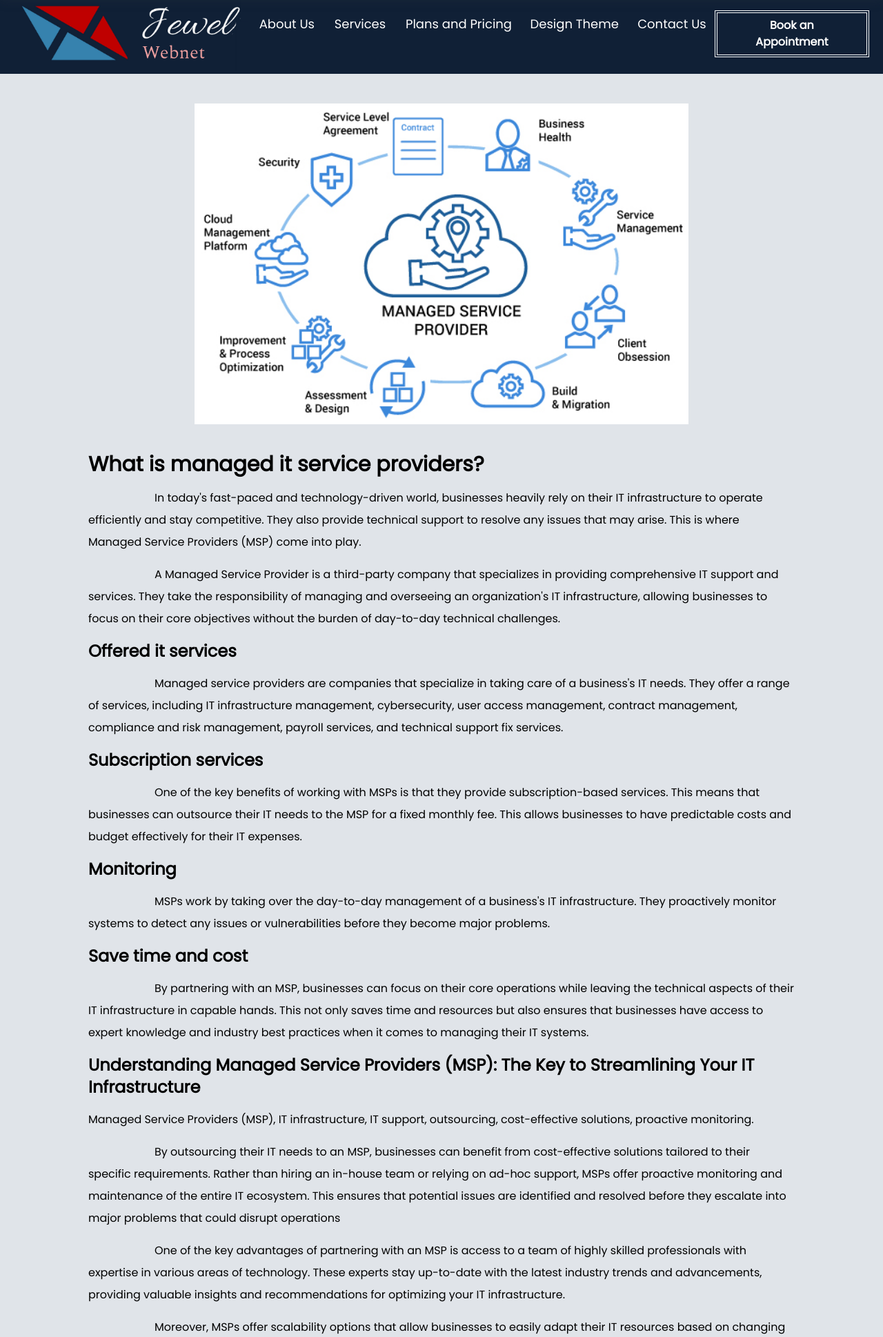
After one commit to vipuls11/Jewelwebnet, a PHP site: the page made by what-is-managed-it-service-providers.php in a window 1280 px wide. The commit adds this page. Shown: the top 1938 px of the page at 69% size. Run offline with PHP 8.4, Linux system fonts and the light colour scheme; some libraries are stand-ins or nearby versions; some web fonts are replaced.

Commit message:
update file

```diff
--- a/blog.php
+++ b/blog.php
@@ -165,6 +165,7 @@
   .blog-card {
     flex-direction: row;
     max-width: 700px;
+
   }
   .blog-card .meta {
     flex-basis: 40%;
@@ -197,7 +198,7 @@
   }
 }
 </style>
-<div>
+<div class="">
 <div class="blog-card">
     <div class="meta">
       <div class="photo" style="background-image: url(https://storage.googleapis.com/chydlx/codepen/blog-cards/image-1.jpg)"></div>
--- /dev/null
+++ b/what-is-managed-it-service-providers.php
@@ -0,0 +1,72 @@
+<?php include("header.php") ?>
+<style>
+    body{
+        background: #e0e4e9;
+    }
+</style>
+<div class="w-[80%] m-auto pt-[150px]">
+    <div class="w-[70%] m-auto mb-10 ">
+        <img src="img/MSP-infographics.jpg" alt="" class="w-full">
+    </div>
+    <div>
+    <h1 class="text-3xl font-extrabold">What is managed it service providers?</h1>
+    <p class="indent-24">
+    In today's fast-paced and technology-driven world, businesses heavily rely on their IT infrastructure to operate efficiently and stay competitive. They also provide technical support to resolve any issues that may arise. This is where Managed Service Providers (MSP) come into play.
+    </p>
+    <p class="indent-24">
+    A Managed Service Provider is a third-party company that specializes in providing comprehensive IT support and services. They take the responsibility of managing and overseeing an organization's IT infrastructure, allowing businesses to focus on their core objectives without the burden of day-to-day technical challenges.
+    </p>
+    </div>
+
+    <div>
+        <h2 class="text-2xl font-extrabold">Offered it services</h2>
+        <p class="indent-24">Managed service providers are companies that specialize in taking care of a business's IT needs. They offer a range of services, including IT infrastructure management, cybersecurity, user access management, contract management, compliance and risk management, payroll services, and technical support fix services.</p>
+    </div>
+
+    <div>
+        <h2 class="text-2xl font-extrabold">Subscription services</h2>
+        <p class="indent-24">One of the key benefits of working with MSPs is that they provide subscription-based services. This means that businesses can outsource their IT needs to the MSP for a fixed monthly fee. This allows businesses to have predictable costs and budget effectively for their IT expenses.</p>
+    </div>
+
+    <div>
+        <h2 class="text-2xl font-extrabold">Monitoring </h2>
+        <p class="indent-24">MSPs work by taking over the day-to-day management of a business's IT infrastructure. They proactively monitor systems to detect any issues or vulnerabilities before they become major problems.</p>
+    </div>
+
+    <div>
+        <h2 class="text-2xl font-extrabold">Save time and cost</h2>
+        <p class="indent-24">
+            By partnering with an MSP, businesses can focus on their core operations while leaving the technical aspects of their IT infrastructure in capable hands. This not only saves time and resources but also ensures that businesses have access to expert knowledge and industry best practices when it comes to managing their IT systems.
+        </p>
+    </div>
+
+    <div>
+    <h2 class="text-2xl font-extrabold">Understanding Managed Service Providers (MSP): The Key to Streamlining Your IT Infrastructure</h2>
+    <p class="">
+    Managed Service Providers (MSP), IT infrastructure, IT support, outsourcing, cost-effective solutions, proactive monitoring.
+    </p>
+    <p class="indent-24">
+    By outsourcing their IT needs to an MSP, businesses can benefit from cost-effective solutions tailored to their specific requirements. Rather than hiring an in-house team or relying on ad-hoc support, MSPs offer proactive monitoring and maintenance of the entire IT ecosystem. This ensures that potential issues are identified and resolved before they escalate into major problems that could disrupt operations
+    </p>
+    <p class="indent-24">
+    One of the key advantages of partnering with an MSP is access to a team of highly skilled professionals with expertise in various areas of technology. These experts stay up-to-date with the latest industry trends and advancements, providing valuable insights and recommendations for optimizing your IT infrastructure.
+    </p>
+    <p class="indent-24">
+    Moreover, MSPs offer scalability options that allow businesses to easily adapt their IT resources based on changing needs or growth demands. Whether it's expanding your network capabilities or implementing new software applications, an MSP can provide seamless integration while ensuring minimal downtime or disruptions.
+    </p>
+    <p class="indent-24">
+        Managed Service Providers are instrumental in streamlining your organization's IT infrastructure by offering comprehensive support, proactive monitoring, cost-effective solutions, and access to expert knowledge. By entrusting your technology needs to these trusted partners, you can focus on driving innovation and achieving your business goals with peace of mind knowing that your IT environment is in capable hands.
+    </p>
+    </div>
+
+    <div>
+        <h2 class="text-2xl text-center font-extrabold">Conclusion :-</h2>
+        <p>In conclusion, managed service providers play a crucial role in helping businesses effectively manage their IT needs. With a wide range of services available under one roof and subscription-based pricing models, MSPs offer convenience, cost-effectiveness, and peace of mind for businesses looking to optimize their IT operations.</p>
+    </div>
+
+    <div class="flex justify-between mb-5">
+        <div><a href=""><button class="border border-black border-double px-4 py-2">Previous Blog</button></a></div>
+        <div><a href=""><button class="border border-black border-double px-4 py-2">Next Blog</button></a></div>
+    </div>
+</div>
+<?php include ("footer.php")?>
```
Also changed, not shown: index.php (+134 -4 lines), img/MSP-infographics.jpg (added).
